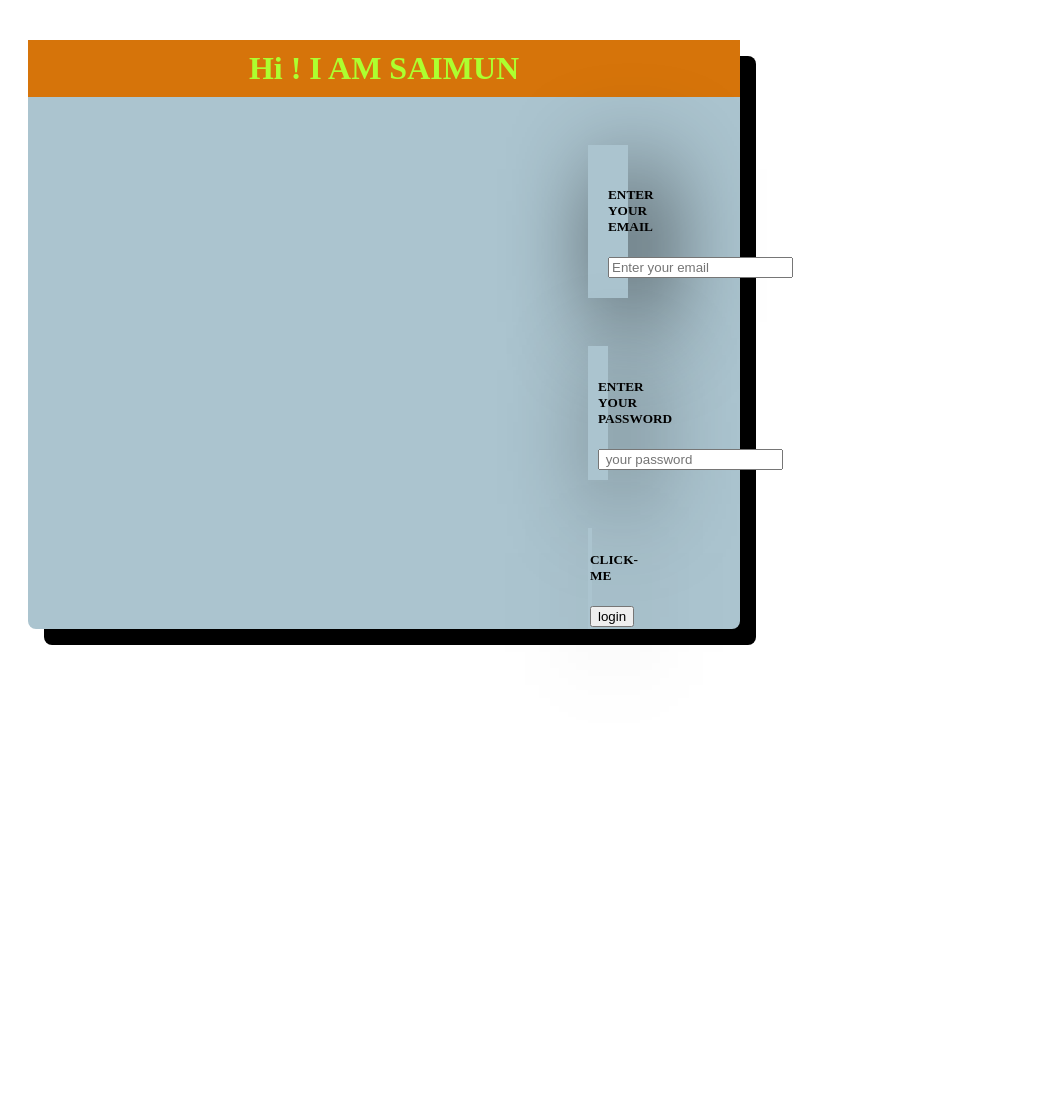
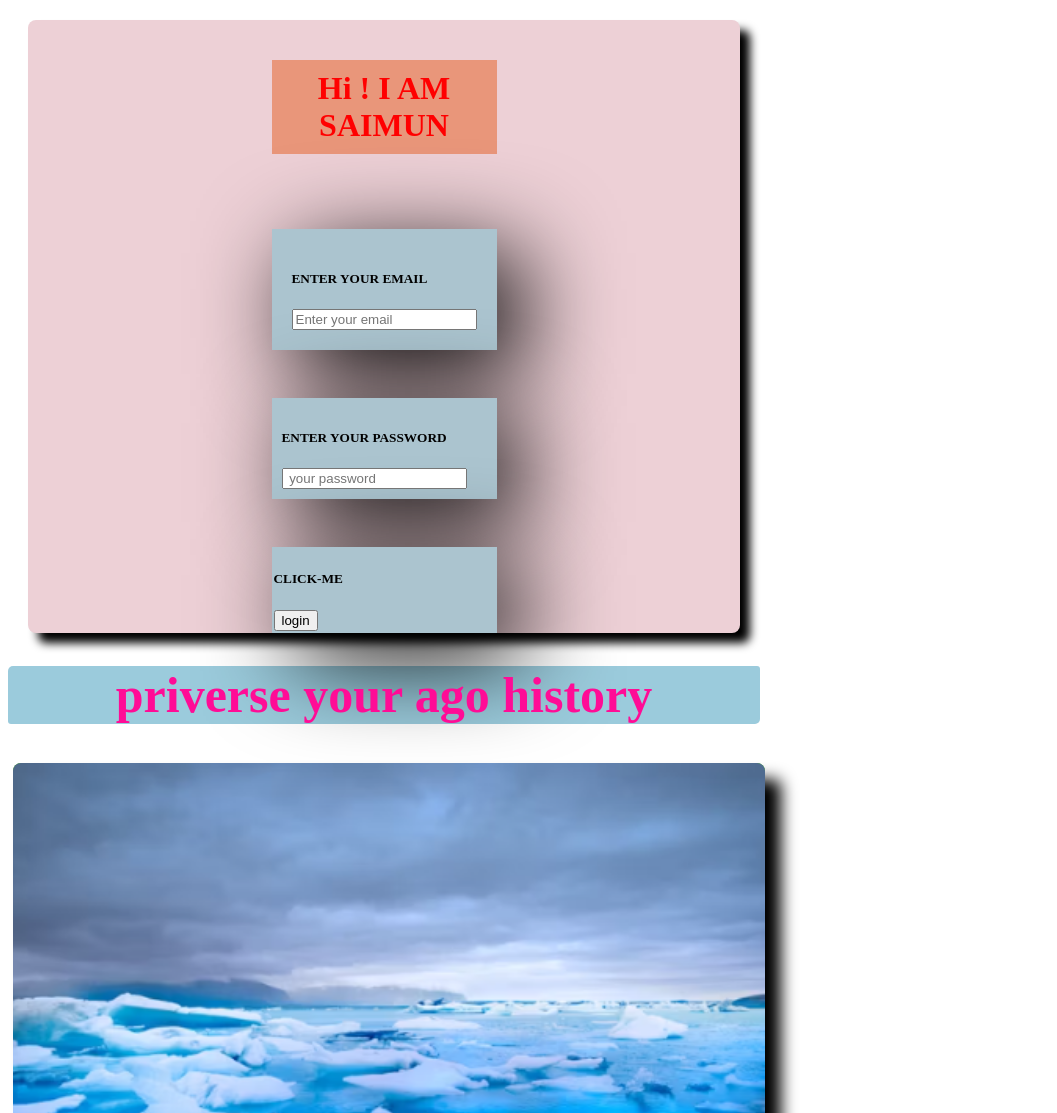
Before and after one commit to saimun212/login-from, a plain HTML site: page index.html in a window 768 px wide. Shown: the top 1113 px of the page, 1057 px wide, since content can reach past the window. Before the commit the page ends 800 px from the top, so only its background shows below. Drawn offline with Linux system fonts and the light colour scheme.

Commit message:
image and login form and all item commit

```diff
--- a/index.html
+++ b/index.html
@@ -10,6 +10,7 @@
 </head>
 <body>
   <header>
+    <!---section-1-->
     <section class="section-1">
         <h1 class="h1">Hi ! I AM SAIMUN </h1>
         <form action="login, ">
@@ -24,9 +25,20 @@
          <div  class="submit">
             <H5>CLICK-ME</H5>
             <input type="submit"  value="login" required>
+
+
         </div>
        </form>
     </section>
+    <!---section  2-->
+       <div>
+        <h1 class="image-detel-text" >priverse your ago history</h1>
+         <div>
+          <img class="image, images " src="icon/Screenshot_4.png" alt="loding image" >
+          <img class="image" src="icon/Screenshot_2.png" alt="loding image" >
+           <img class="image" src="icon/Screenshot_2.png" alt="loding image" >
+         </div>
+        </div>
   </header>
 </body>
 </html>
--- a/style.css
+++ b/style.css
@@ -1,3 +1,6 @@
+
+
+/**form section**/
 .section-1{
 
     background-color: rgb(171, 196, 207);
@@ -38,3 +41,186 @@
 
 
 }
+
+/*......image div //***/
+
+     .image{
+          background-color: rgb(68, 199, 17);
+          width: 30%;
+          height: 30%;
+          box-shadow: 1rem 1rem 1rem ;
+          border-radius:0.5rem;
+          justify-content: center;
+          align-items: center;
+          margin: 2px;
+          margin-right: 20px;
+
+        }
+
+        .images{
+          height: 20% ;
+          width: 29%;
+          box-shadow: 1rem 1rem 1rem ;
+          border-radius:0.5rem;
+          justify-content: center;
+          align-items: center;
+         margin: 0px 35px;
+
+        }
+
+        .image-detel-text{
+           background-color: rgb(155, 203, 220);
+          font-size: 50px;
+          text-align: center;
+          color: rgb(255, 12, 150);
+          border-radius: 5px 3px;
+        }
+     /**small divice ***/
+@media screen and (max-width: 576px){
+        .section-1{
+          background-color: rgb(237, 208, 214);
+          box-shadow: 10px 10px 10px ;
+          align-items: center;
+          justify-content: center;
+          display: grid;
+          grid-template-columns: repeat(1, 2fr);
+        }
+        .h1{
+          background-color: darksalmon;
+          margin-left: 35rem;
+          margin-right: 35rem;
+          color: rgb(255, 0, 0);
+
+        }
+
+        .image-detel-text{
+          background-color: rgb(155, 203, 220);
+          font-size: 50px;
+          text-align: center;
+          color: rgb(255, 12, 150);
+          border-radius: 5px 3px;
+        }
+        .image, .images {
+          background-color: rgb(68, 199, 17);
+          width: 100%;
+          height: 100%;
+          box-shadow: 1rem 1rem 1rem ;
+          border-radius:0.5rem;
+          margin: 5px 5px;
+
+
+        }
+}
+
+
+
+   /* medium device ....*/
+@media screen and (min-width: 577px) and (max-width:992px){
+            .section-1{
+
+    background-color: rgb(171, 196, 207);
+    margin: 20px;
+    border-radius: 0.5rem;
+    box-shadow: 1rem 1rem;
+
+}
+.h1{
+    background-color: rgb(214, 116, 10);
+    text-align: center;
+   color: greenyellow;
+   margin-top: 2.5rem;
+   padding: 10px;
+   font-size: xx-large;
+}
+
+.email{
+    background-color: rgb(171, 196, 207);
+    margin: 3rem   35rem;
+    padding: 20px;
+  box-shadow: 1.5rem 1.5rem 6rem;
+
+}
+.password{
+       background-color: rgb(171, 196, 207);
+         margin: 3rem   35rem;
+    padding: 10px;
+  box-shadow: 1.5rem 1.5rem 6rem;
+
+}
+.submit{
+    background-color: rgb(171, 196, 207);
+    margin-left: 35rem;
+    margin-right: 35rem;
+    padding: 2px;
+  box-shadow: 1.5rem 1.5rem 6rem;
+
+
+}
+
+/*......image div //***/
+
+     .image{
+          background-color: rgb(68, 199, 17);
+          width: 20%;
+          height: 20%;
+          box-shadow: 1rem 1rem 1rem ;
+          border-radius:0.5rem;
+          justify-content: center;
+          align-items: center;
+          margin: 2px;
+          margin-right: 20px;
+
+        }
+
+        .images{
+          height: 20% ;
+          width: 29%;
+          box-shadow: 1rem 1rem 1rem ;
+          border-radius:0.5rem;
+          justify-content: center;
+          align-items: center;
+         margin: 0px 35px;
+
+        }
+
+        .image-detel-text{
+           background-color: rgb(155, 203, 220);
+          font-size: 50px;
+          text-align: center;
+          color: rgb(255, 12, 150);
+          border-radius: 5px 3px;
+        }
+        .section-1{
+          background-color: rgb(237, 208, 214);
+          box-shadow: 10px 10px 10px ;
+          align-items: center;
+          justify-content: center;
+          display: grid;
+          grid-template-columns: repeat(1, 2fr);
+        }
+        .h1{
+          background-color: darksalmon;
+          margin-left: 35rem;
+          margin-right: 35rem;
+          color: rgb(255, 0, 0);
+
+        }
+
+        .image-detel-text{
+          background-color: rgb(155, 203, 220);
+          font-size: 50px;
+          text-align: center;
+          color: rgb(255, 12, 150);
+          border-radius: 5px 3px;
+        }
+        .image, .images {
+          background-color: rgb(68, 199, 17);
+          width: 100%;
+          height: 100%;
+          box-shadow: 1rem 1rem 1rem ;
+          border-radius:0.5rem;
+          margin: 5px 5px;
+
+
+        }
+      }
```
Also changed, not shown: icon/Screenshot_1.png (added), icon/Screenshot_2.png (added), icon/Screenshot_3.png (added), icon/Screenshot_4.png (added).
